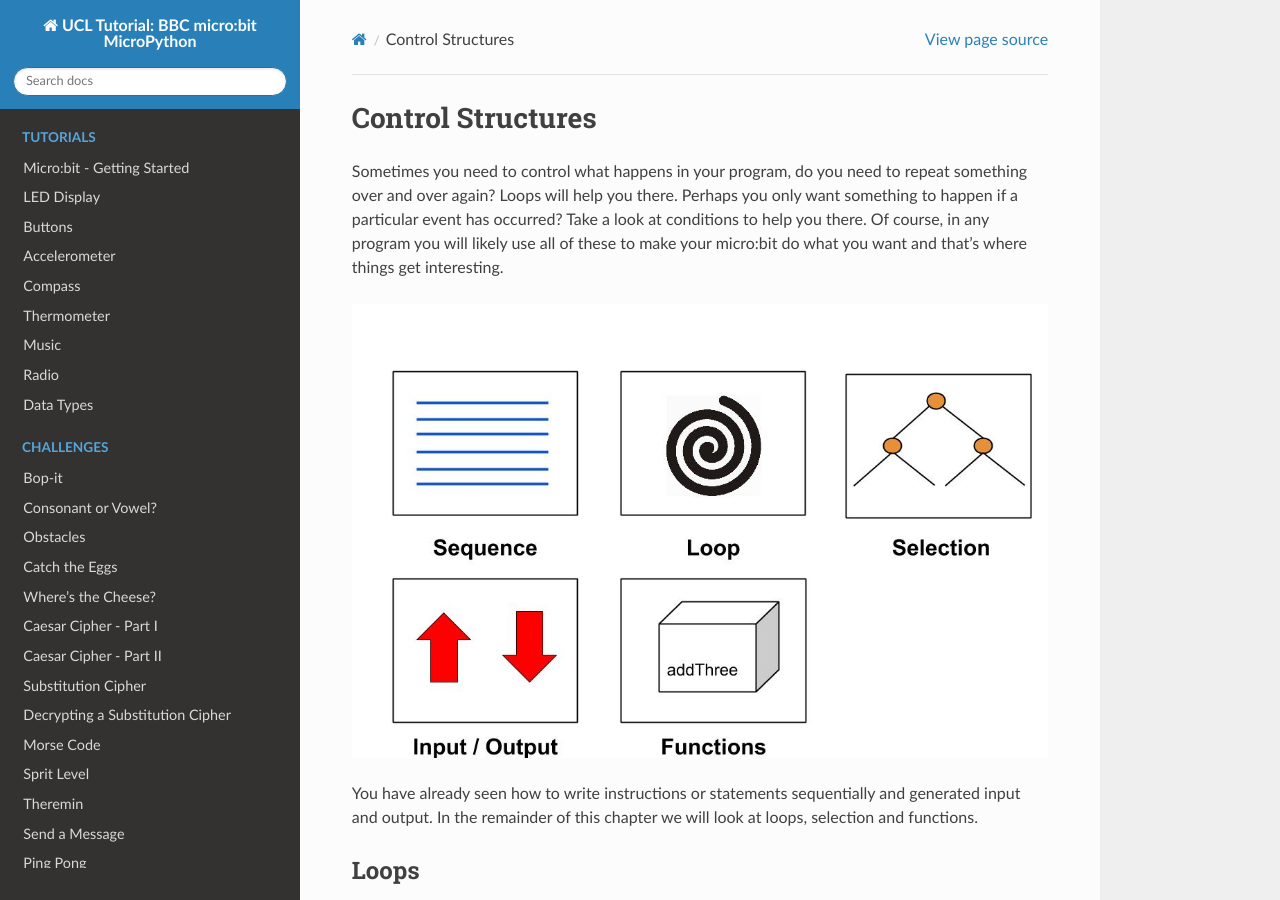
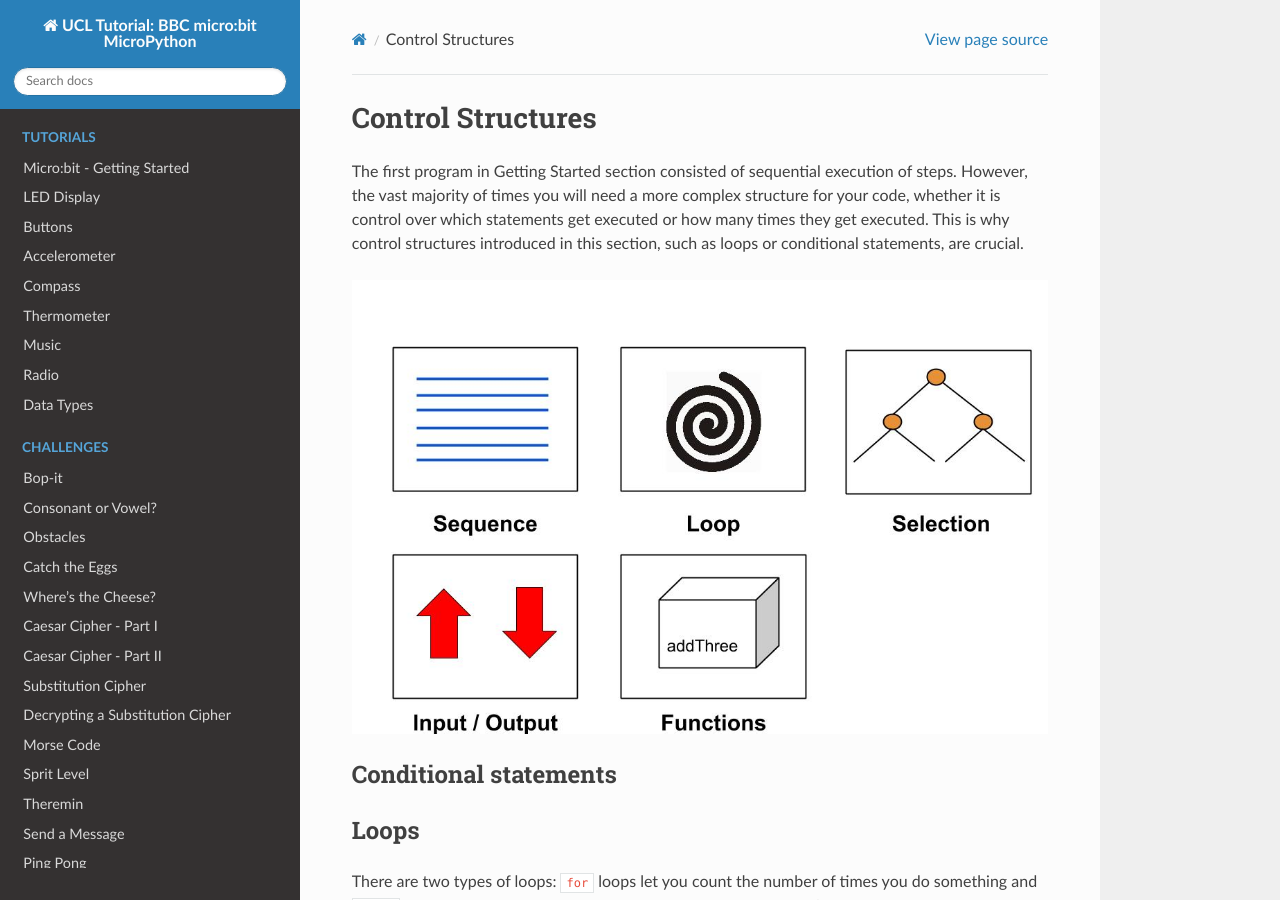
Before and after one commit to rharbird/microbit-challenges, a Sphinx documentation site: the page built from docs/source/tutorials/control_structures.rst, in a window 1280 px wide and 900 px high. Built offline with Sphinx 7.4.7 and the Read the Docs theme 2.0.0, drawn with Linux system fonts in a browser that asks for light colours; pages that are not in the unit, such as notebooks, are missing from menus.

Commit message:
Modify 'Control Structures' tutorial

```diff
--- a/docs/source/tutorials/control_structures.rst
+++ b/docs/source/tutorials/control_structures.rst
@@ -1,15 +1,18 @@
 ******************
 Control Structures
 ******************
-Sometimes you need to control what happens in your program, do you need to repeat something over and over again?
-Loops will help you there. Perhaps you only want something to happen if a particular event has occurred? Take a look at conditions
-to help you there. Of course, in any program you will likely use all of these to make your micro:bit do what you want and that's where
-things get interesting.
+
+The first program in Getting Started section consisted of sequential execution of steps. However, the vast majority of times you will need a more complex structure
+for your code, whether it is control over which statements get executed or how many times they get executed. This is why control structures introduced in this section,
+such as loops or conditional statements, are crucial.
 
 .. image:: assets/control_structures_icons.jpg
    :align: left
 
-You have already seen how to write instructions or statements sequentially and generated input and output. In the remainder of this chapter we will look at loops, selection and functions.
+Conditional statements
+======================
+
+
 
 Loops
 =====
```
